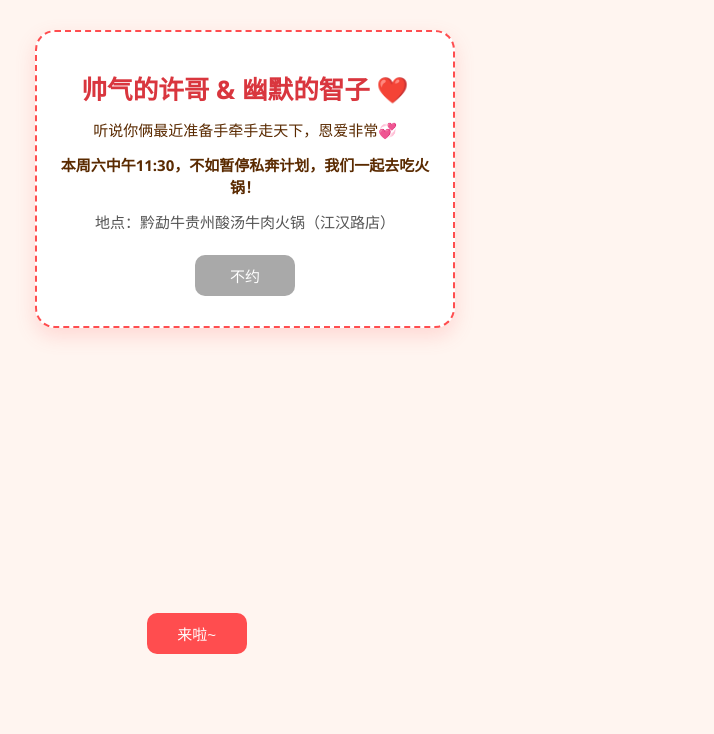
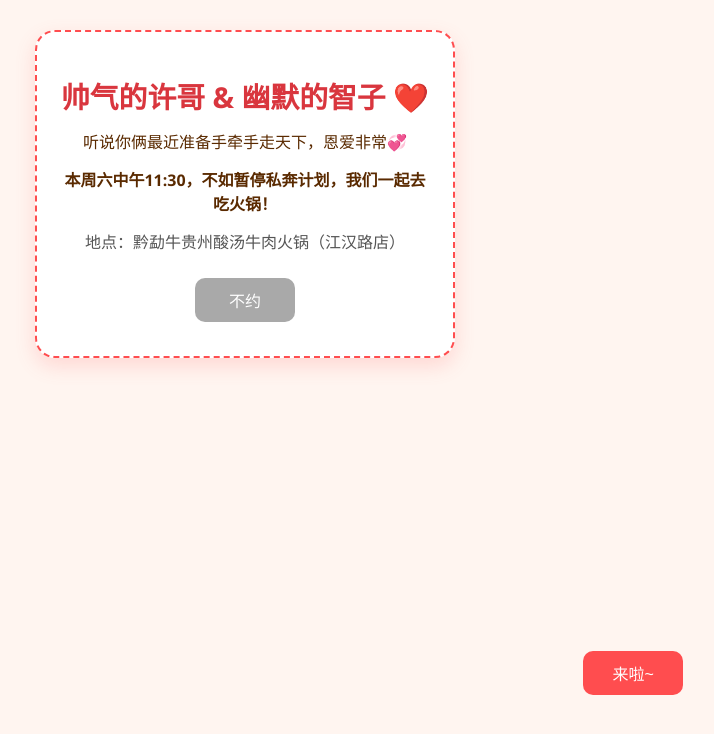
Before and after one commit to xyangxu/XZ, a plain HTML site: page index.html in a window 1280 px wide. Both pictures are taken after a click on the button "来啦~". Shown: the whole page, without its empty margins (395-1109 px from the left). Drawn offline with Linux system fonts and the light colour scheme.

Commit message:
Update index.html

```diff
--- a/index.html
+++ b/index.html
@@ -9,47 +9,51 @@
       background: #fff5f0;
       font-family: "Segoe UI", sans-serif;
       text-align: center;
-      padding: 30px 10px;
+      padding: 30px 20px;
       color: #5a2a00;
       margin: 0;
       overflow-x: hidden;
+      min-height: 100vh;
+      position: relative;
     }
     .card {
       background: #fff;
       border-radius: 20px;
-      padding: 20px;
+      padding: 24px;
       box-shadow: 0 8px 20px rgba(255, 102, 102, 0.2);
       display: inline-block;
-      width: 90%;
-      max-width: 420px;
+      max-width: 90vw;
+      width: 420px;
       animation: fadeIn 1s ease;
       box-sizing: border-box;
       border: 2px dashed #ff4d4f;
+      position: relative;
     }
     h1 {
       color: #d9363e;
-      font-size: 1.6em;
+      font-size: 1.8em;
       margin-bottom: 0.4em;
     }
     p {
-      font-size: 15px;
-      margin: 12px 0;
+      font-size: 16px;
+      margin: 14px 0;
       line-height: 1.5;
     }
     button {
-      font-size: 15px;
-      padding: 10px 16px;
+      font-size: 16px;
+      padding: 10px 20px;
       border: none;
       border-radius: 10px;
       cursor: pointer;
       margin: 10px;
       transition: all 0.3s ease;
       width: 100px;
+      position: relative;
+      user-select: none;
     }
     .yes {
       background-color: #ff4d4f;
       color: white;
-      position: relative;
     }
     .no {
       background-color: #a9a9a9;
@@ -57,6 +61,12 @@
     }
     audio {
       display: none;
+    }
+    #playHint {
+      color: #d9363e;
+      font-size: 14px;
+      margin-top: 10px;
+      user-select: none;
     }
     @keyframes fadeIn {
       from { opacity: 0; transform: translateY(20px);}
@@ -72,6 +82,7 @@
     <p style="color: #555;">地点：黔勐牛贵州酸汤牛肉火锅（江汉路店）</p>
     <button class="yes" id="yesBtn" onclick="yes()">来啦~</button>
     <button class="no" onclick="no()">不约</button>
+    <div id="playHint">点一下屏幕，播放背景音乐 🎶</div>
   </div>
 
   <audio id="bgm" loop>
@@ -80,38 +91,58 @@
   </audio>
 
   <script>
-    const btn = document.getElementById("yesBtn");
+    const audio = document.getElementById("bgm");
+    const yesBtn = document.getElementById("yesBtn");
+    const playHint = document.getElementById("playHint");
     let runCount = 0;
-    const audio = document.getElementById("bgm");
+    let audioPlayed = false;
+
+    function playAudio() {
+      if (!audioPlayed) {
+        audio.play().then(() => {
+          audioPlayed = true;
+          playHint.style.display = 'none';
+        }).catch(() => {
+          // 播放失败，可能是微信等限制，需要再次点击
+        });
+      }
+    }
 
     function yes() {
+      playAudio();
       if (runCount < 2) {
-        const maxX = window.innerWidth - btn.offsetWidth - 20;
-        const maxY = window.innerHeight - btn.offsetHeight - 20;
+        // 计算安全范围，避免按钮飞出屏幕
+        const btnWidth = yesBtn.offsetWidth;
+        const btnHeight = yesBtn.offsetHeight;
+        const maxX = window.innerWidth - btnWidth - 10;
+        const maxY = window.innerHeight - btnHeight - 10;
+
         const x = Math.random() * maxX;
         const y = Math.random() * maxY;
-        btn.style.position = "absolute";
-        btn.style.left = x + "px";
-        btn.style.top = y + "px";
+
+        yesBtn.style.position = "absolute";
+        yesBtn.style.left = x + "px";
+        yesBtn.style.top = y + "px";
         runCount++;
       } else {
         alert("好吧还是没躲过，欢迎两个大灯泡！💡💡 火锅局正式成立！");
+        // 定位按钮回归中心
+        yesBtn.style.position = "static";
       }
     }
 
     function no() {
-      alert("大恩不言谢，多谢好兄弟！🙏");
+      playAudio();
+      alert("大恩不言谢，多谢好兄弟成全我的单独时光！🙏");
     }
 
-    // 微信自动播放兼容
+    // 页面任意点击触发播放
+    document.body.addEventListener('click', playAudio);
+
+    // 微信环境特殊事件
     document.addEventListener("WeixinJSBridgeReady", function () {
       audio.play();
     }, false);
-
-    // 点击任意区域触发播放
-    document.addEventListener("touchstart", () => {
-      audio.play().catch(() => {}); // 避免报错
-    }, { once: true });
   </script>
 </body>
 </html>
```
